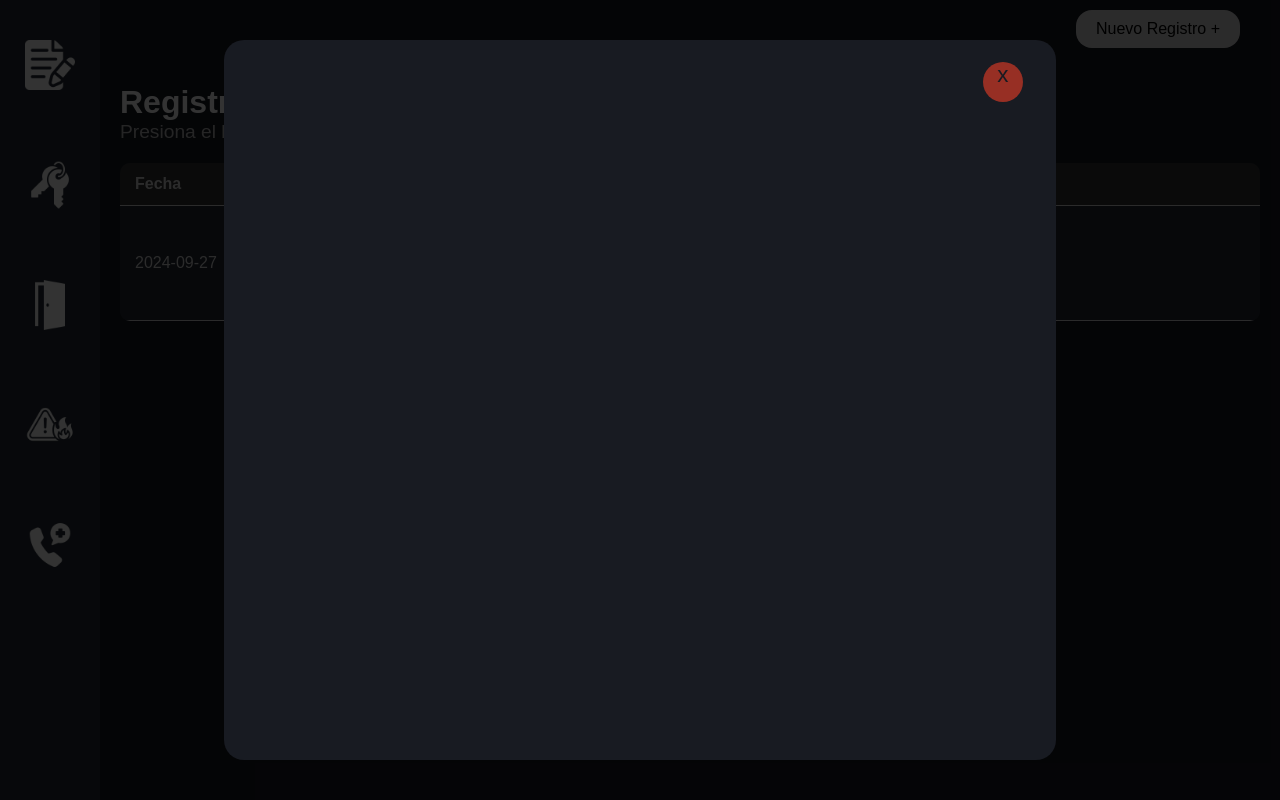
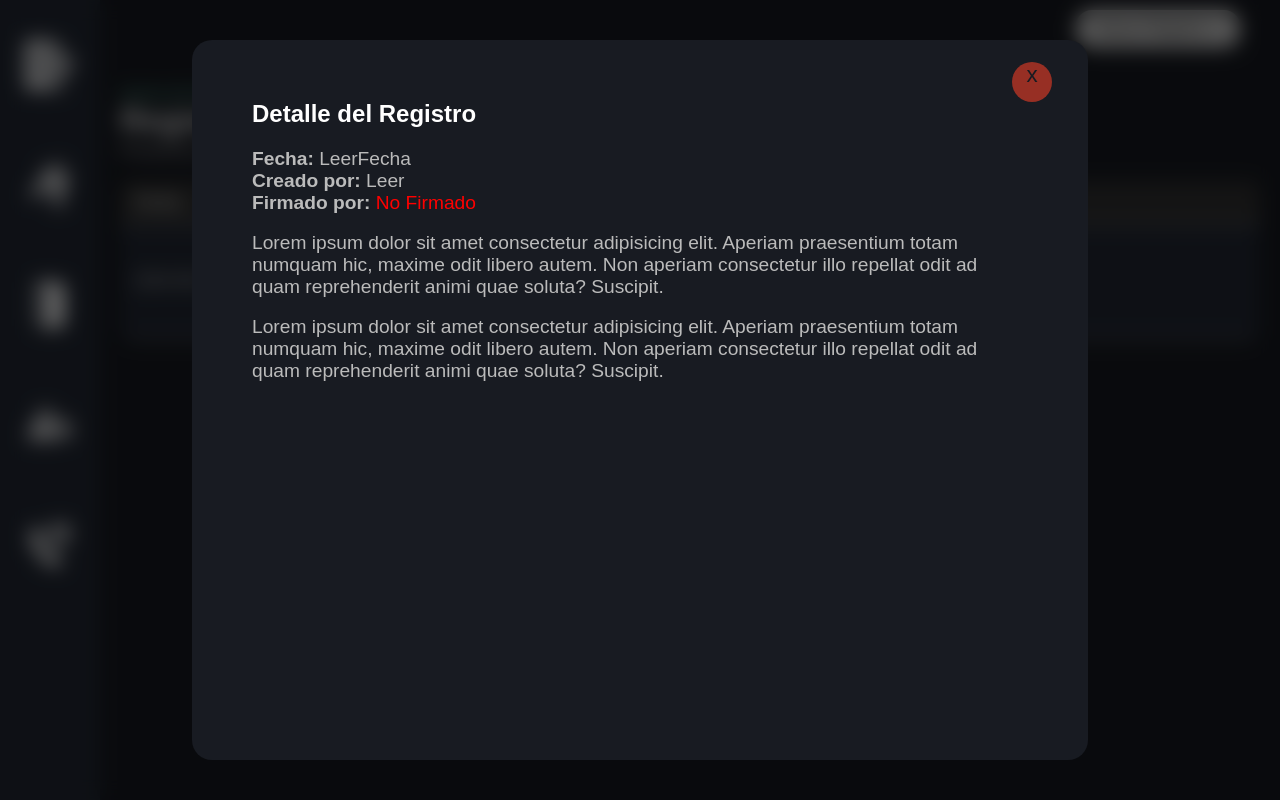
Before and after one commit to JuanCodeLab/actas, a PHP site: page /frontend.html in a window 1280 px wide, after a click on "Leer". Run offline with PHP 8.4, Linux system fonts and the light colour scheme.

Commit message:
Detalles graficos 1.1.6

```diff
--- a/css/style.css
+++ b/css/style.css
@@ -101,7 +101,6 @@ a {
 /* AAAAAAA */
 
 .RDetalles {
-    white-space: normal;
     padding-right: 200px;
 }
 
@@ -248,9 +247,10 @@ p {
 	right: 0;
 	bottom: 0;
 	left: 0;
-	background: rgba(0,0,0,0.8);
+	background: rgba(0,0,0,0.6);
 	z-index: 99999;
 	opacity:0;
+    backdrop-filter: blur(10px);
     overflow: auto;
     color:#181B22;
 	-webkit-transition: opacity 400ms ease-in;
@@ -267,7 +267,7 @@ p {
 .modalDialog > div {
 
     background-color:  #181B22;
-    width: 65%;
+    width: 70%;
     height: 90%;
     position: absolute;
     top: 50%;
@@ -357,11 +357,6 @@ p {
     color: #d8d8d8;
 }
 
-/* .custom-table tbody tr:hover {
-    background-color: #a6a6a6;
-    color: #242A36;
-}*/
-
 #scrollToTopBtn {
     display: none;
     position: fixed;
@@ -384,8 +379,7 @@ p {
 
 }
 
-
-@media (max-width: 768px) { /* Ajusta el ancho según sea necesario */
+@media (max-width: 768px) {
     .sidebar {
         display: none; /* Oculta la barra lateral en móviles */
     }
@@ -461,5 +455,7 @@ p {
         padding: 6px 10px; /* Ajustar padding si es necesario */
     }
 
-
+    .RDetalles {
+        padding-right: 20px;
     }
+}
--- a/public/frontend.html
+++ b/public/frontend.html
@@ -38,8 +38,8 @@
         </ul>
     </div>
 
-
     <div class="content" id="registro">
+        <small style="color: aquamarine;">Version de Pruebas</small>
         <h1>Registro de cambio de turno</h1>
         <p>Presiona el boton de la derecha para realizar un registro.</p>
 
@@ -74,6 +74,13 @@
         <div id="Leer" class="modalDialog">
             <div>
                 <a href="#close" title="Close" class="close">x</a>
+                <h2>Detalle del Registro</h2>
+                <p><strong>Fecha:</strong> <span>LeerFecha</span></p>
+                <p><strong>Creado por:</strong> <span>Leer </span></p>
+                <p><strong>Firmado por:</strong> <span></span> <span style="color: red;">No Firmado</span></p>
+                <br><p>Lorem ipsum dolor sit amet consectetur adipisicing elit. Aperiam praesentium totam numquam hic, maxime odit libero autem. Non aperiam consectetur illo repellat odit ad quam reprehenderit animi quae soluta? Suscipit.</p>
+                <br><p>Lorem ipsum dolor sit amet consectetur adipisicing elit. Aperiam praesentium totam numquam hic, maxime odit libero autem. Non aperiam consectetur illo repellat odit ad quam reprehenderit animi quae soluta? Suscipit.</p>
+
             </div>
         </div>
 
--- a/scripts/script.js
+++ b/scripts/script.js
@@ -1,4 +1,5 @@
 function showModal(fecha, entrega, recibe, cc, cctv, c_acc, pabellones, upc, p_superiores, incendio, central_termica, data_center, comentarios, observaciones) {
+
     document.getElementById('leerFecha').textContent = fecha;
     document.getElementById('leerEntrega').textContent = entrega;
 
@@ -59,7 +60,6 @@ function scrollFunction() {
     }
 }
 
-// Cuando el usuario hace clic en el botón, sube al inicio de la página
 function topFunction() {
     document.body.scrollTop = 0; // Para Safari
     document.documentElement.scrollTop = 0; // Para Chrome, Firefox, IE y Opera
```
Also changed, not shown: public/index.php (+1 -6 lines). Lines whose indentation alone changed are shown as unchanged.
